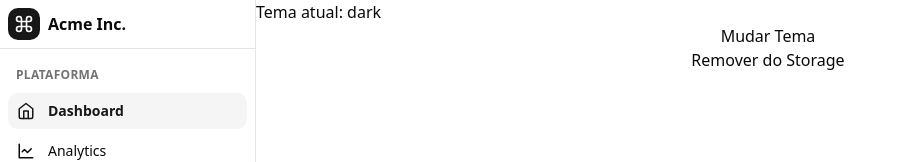
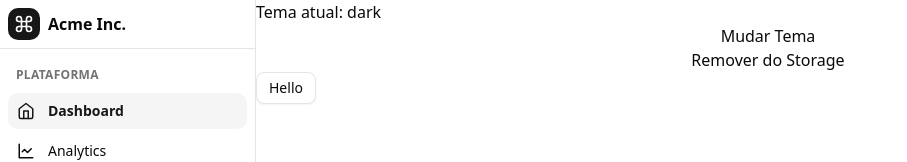
Before and after one commit to ian0x-S2/RAWUI, a SvelteKit app: page /about in a window 1280 px wide. Shown: the top 162 px of the page, without its empty margins (0-907 px from the left). Built offline with nearby package versions, Linux system fonts and the light colour scheme; no server answers.

Commit message:
add button component

```diff
--- /dev/null
+++ b/src/lib/components/button/Button.svelte
@@ -0,0 +1,79 @@
+<script lang="ts" module>
+ import { cva, type VariantProps } from 'class-variance-authority';
+
+ export const buttonVariants = cva(
+  "inline-flex items-center justify-center gap-2 whitespace-nowrap rounded-md text-sm font-medium transition-all disabled:pointer-events-none disabled:opacity-50 [&_svg]:pointer-events-none [&_svg:not([class*='size-'])]:size-4 shrink-0 [&_svg]:shrink-0 outline-none focus-visible:border-ring focus-visible:ring-ring/50 focus-visible:ring-[3px] aria-invalid:ring-destructive/20 dark:aria-invalid:ring-destructive/40 aria-invalid:border-destructive",
+  {
+   variants: {
+    variant: {
+     default: 'bg-primary text-primary-foreground hover:bg-primary/90',
+     destructive:
+      'bg-destructive text-white hover:bg-destructive/90 focus-visible:ring-destructive/20 dark:focus-visible:ring-destructive/40 dark:bg-destructive/60',
+     outline:
+      'border bg-background shadow-xs hover:bg-accent hover:text-accent-foreground dark:bg-input/30 dark:border-input dark:hover:bg-input/50',
+     secondary: 'bg-secondary text-secondary-foreground hover:bg-secondary/80',
+     ghost: 'hover:bg-accent hover:text-accent-foreground dark:hover:bg-accent/50',
+     link: 'text-primary underline-offset-4 hover:underline'
+    },
+    size: {
+     default: 'h-9 px-4 py-2 has-[>svg]:px-3',
+     sm: 'h-8 rounded-md gap-1.5 px-3 has-[>svg]:px-2.5',
+     lg: 'h-10 rounded-md px-6 has-[>svg]:px-4',
+     icon: 'size-9',
+     'icon-sm': 'size-8',
+     'icon-lg': 'size-10'
+    }
+   },
+   defaultVariants: {
+    variant: 'default',
+    size: 'default'
+   }
+  }
+ );
+</script>
+
+<script lang="ts">
+ import type { HTMLAnchorAttributes, HTMLButtonAttributes } from 'svelte/elements';
+ import { cn } from '$lib/utils';
+
+ type ButtonVariant = VariantProps<typeof buttonVariants>;
+
+ // Interseção de tipos para aceitar props de botão e link sem reclamar
+ type Props = HTMLButtonAttributes &
+  HTMLAnchorAttributes &
+  ButtonVariant & {
+   href?: string;
+  };
+
+ let {
+  class: className,
+  variant = 'default',
+  size = 'default',
+  href = undefined,
+  children,
+  ...rest
+ }: Props = $props();
+</script>
+
+<!--
+  Lógica Polimórfica:
+  Substitui o "asChild" do React verificando se é um link (href) ou botão.
+-->
+{#if href}
+ <a
+  {href}
+  class={cn(buttonVariants({ variant, size, className }))}
+  data-slot="button"
+  {...rest}
+ >
+  {@render children?.()}
+ </a>
+{:else}
+ <button
+  class={cn(buttonVariants({ variant, size, className }))}
+  data-slot="button"
+  {...rest}
+ >
+  {@render children?.()}
+ </button>
+{/if}
--- a/src/routes/about/+page.svelte
+++ b/src/routes/about/+page.svelte
@@ -1,4 +1,5 @@
 <script lang="ts">
+ import Button from '$lib/components/button/Button.svelte';
  import { useLocalStorage } from '$lib/hooks/state/storage.svelte';
 
  // Cria o estado. Note que não usamos $state aqui, pois a função já encapsula o estado.
@@ -18,3 +19,6 @@
 <button onclick={toggleTheme}> Mudar Tema </button>
 
 <button onclick={myData.remove}> Remover do Storage </button>
+<div>
+ <Button href="https://google.com" variant="outline" size="sm">Hello</Button>
+</div>
```
